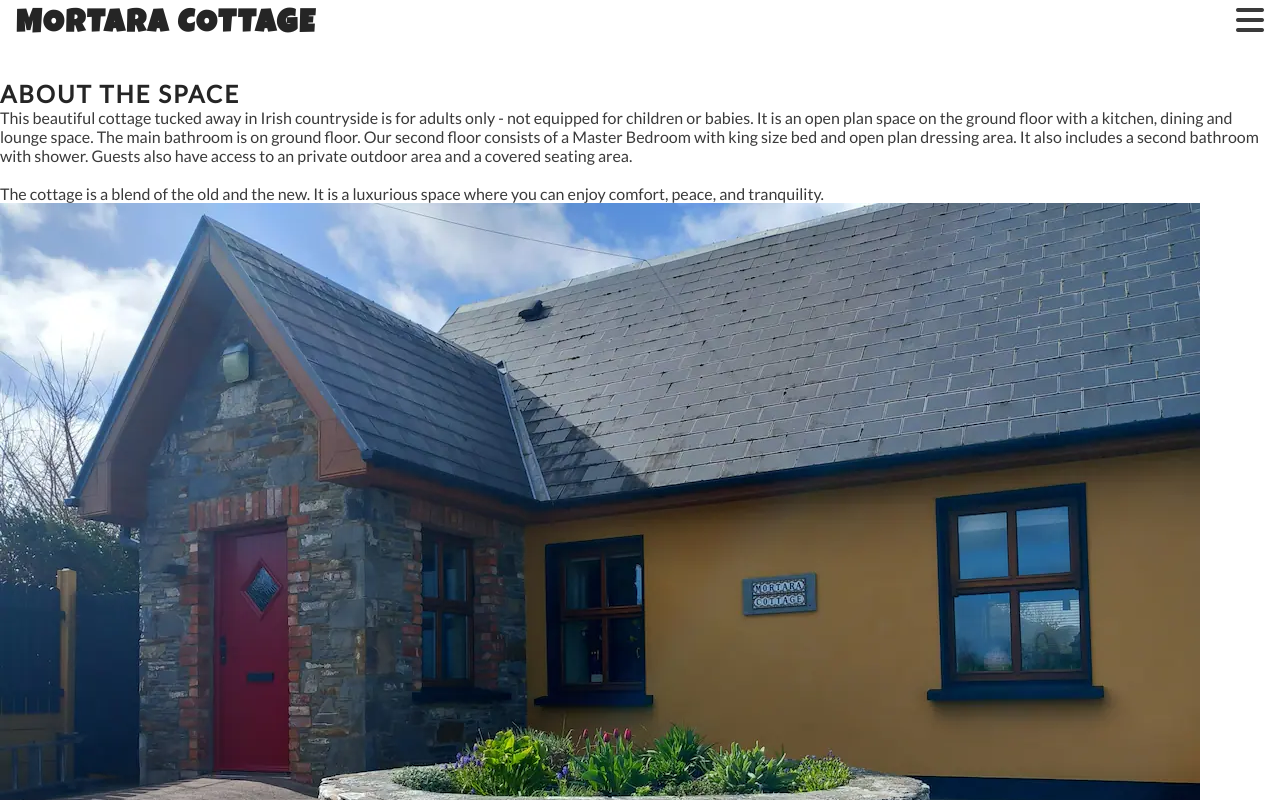
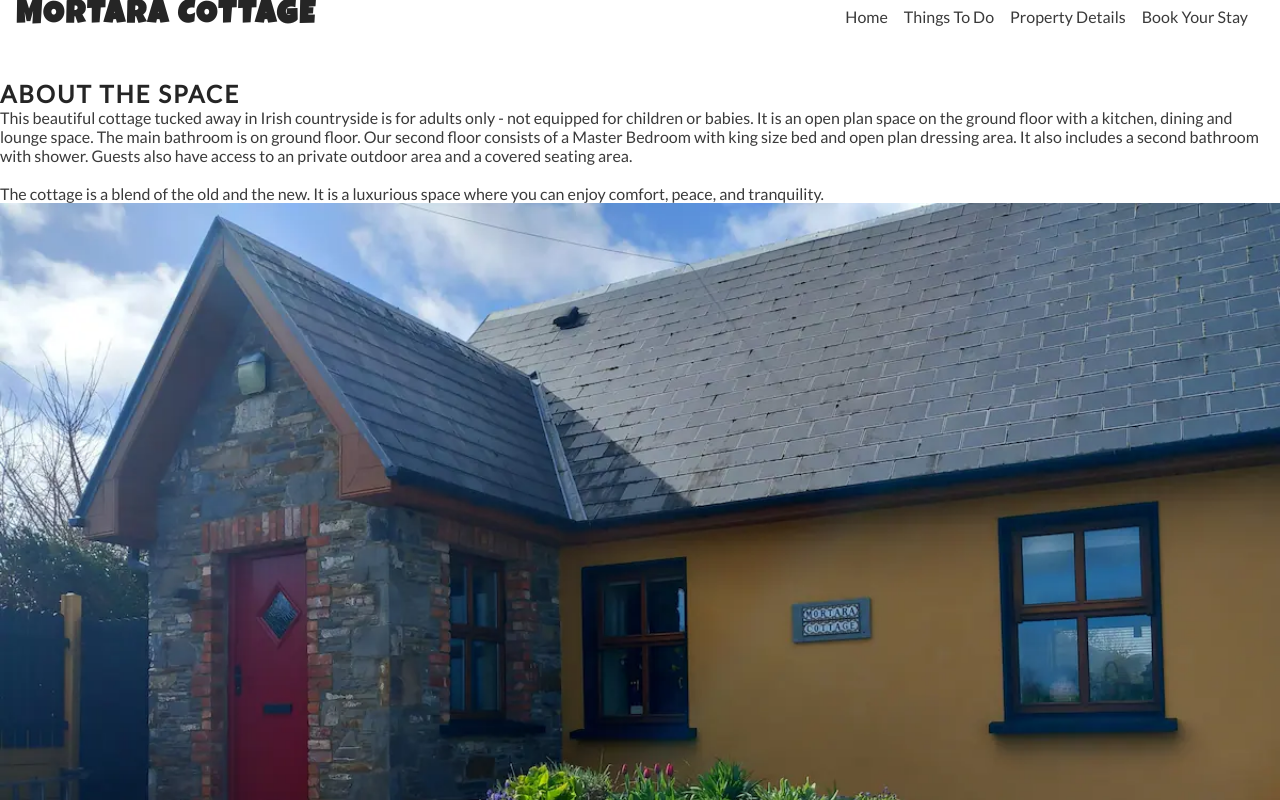
Before and after one commit to MichelleDuda/mortara-cottage, a plain HTML site: page propertydetails.html in a window 1280 px wide. Shown: the top 800 px of the page. Drawn offline with Linux system fonts and the light colour scheme.

Commit message:
Add responsivity in header for larger devices over 768 px

```diff
--- a/assets/css/style.css
+++ b/assets/css/style.css
@@ -116,6 +116,15 @@ main {
     color: #ffffff;
 }
 
+#photos img {
+    width: 100%;
+    line-height: 1em;
+}
+
+#photos {
+    line-height: 0;
+}
+
 /* Footer */
 #social-networks {
     text-align: center;
@@ -130,3 +139,27 @@ main {
     padding: 5%;
     color: #3a3a3a;
 }
+
+/* Media query: tablets and larger (768px and up) */
+@media screen and (min-width: 768px) {
+    /* Header */
+    nav {
+        display: block;
+        position: relative;
+        box-shadow: none;
+        width: fit-content;
+        padding-right: 1rem;
+    }
+
+    #menu {
+        display: flex;
+    }
+
+    #menu >li {
+        padding-left: 1rem;
+    }
+
+    .nav-toggle-label {
+        display: none;
+    }
+}
--- a/propertydetails.html
+++ b/propertydetails.html
@@ -53,7 +53,7 @@
             <div id="photos">
                 <img src="assets/images/exterior.webp" alt="Front exterior view of Mortara Cottage">
                 <img src="assets/images/kitchen_1.webp" alt="Kitchen and dining area of Mortara Cottage">
-                <img src="assets/images/kitchen_2" alt="Kitchen view of Mortara Cottage">
+                <img src="assets/images/kitchen_2.webp" alt="Kitchen view of Mortara Cottage">
                 <img src="assets/images/kitchen_3.webp" alt="Kitchen view of Mortara Cottage">
                 <img src="assets/images/kitchen_4.webp" alt="Kitchen view of Mortara Cottage">
                 <img src="assets/images/dining_room.webp" alt="Dining Room in Mortara Cottage">
```
